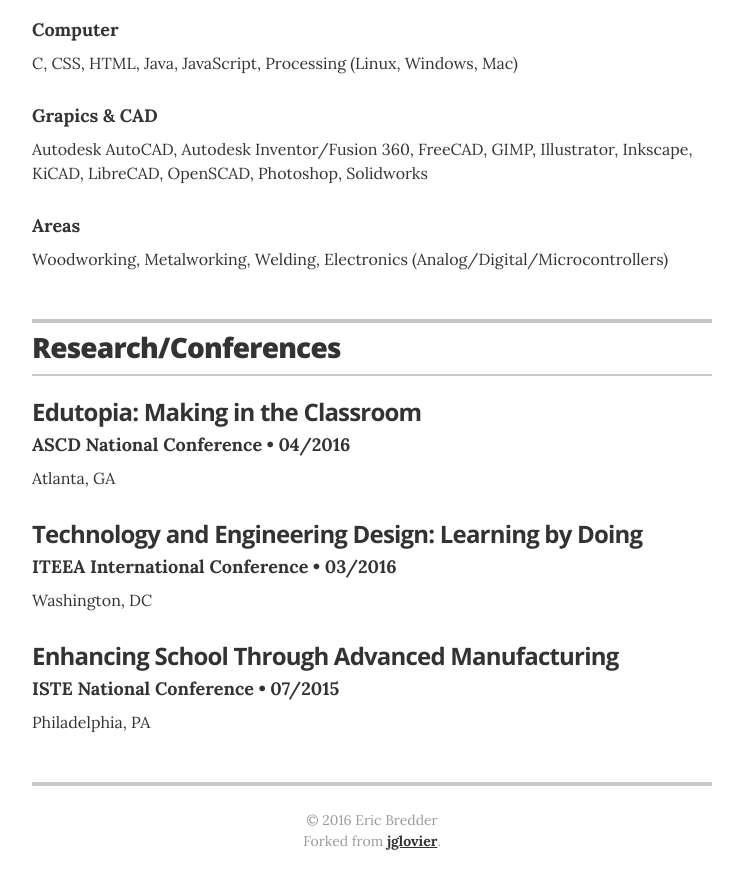
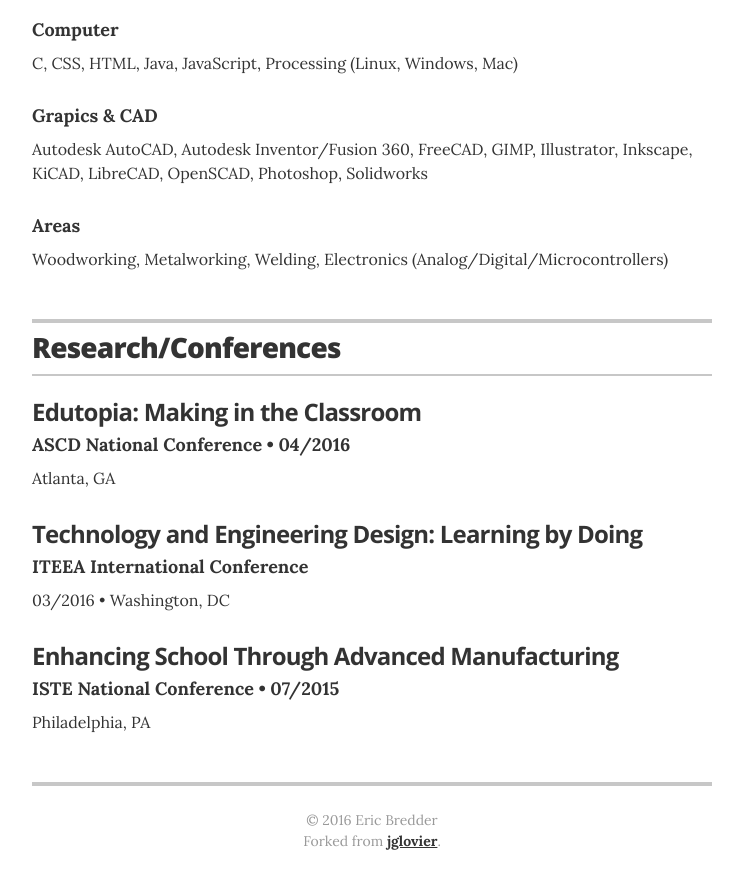
Before and after one commit to eabredder/eabredder.github.io, a Jekyll site: the page built from index.html, in a window 1280 px wide and 900 px high, scrolled down 1672 px. Shown: the top 889 px of the window, without its empty margins (268-1011 px from the left). Built offline with Jekyll 4.4.1, drawn with Linux system fonts in a browser that asks for light colours.

Commit message:
Update resume.html

```diff
--- a/_layouts/resume.html
+++ b/_layouts/resume.html
@@ -194,8 +194,8 @@
 
         <div class="resume-item">
           <h3 class="resume-item-title" itemprop="award">Technology and Engineering Design: Learning by Doing</h3>
-          <h4 class="resume-item-details">ITEEA International Conference &bull; 03/2016</h4>
-          <p class="resume-item-copy">Washington, DC</p>
+          <h4 class="resume-item-details">ITEEA International Conference</h4>
+          <p class="resume-item-copy">03/2016 &bull; Washington, DC</p>
         </div>
 
         <div class="resume-item">
```
